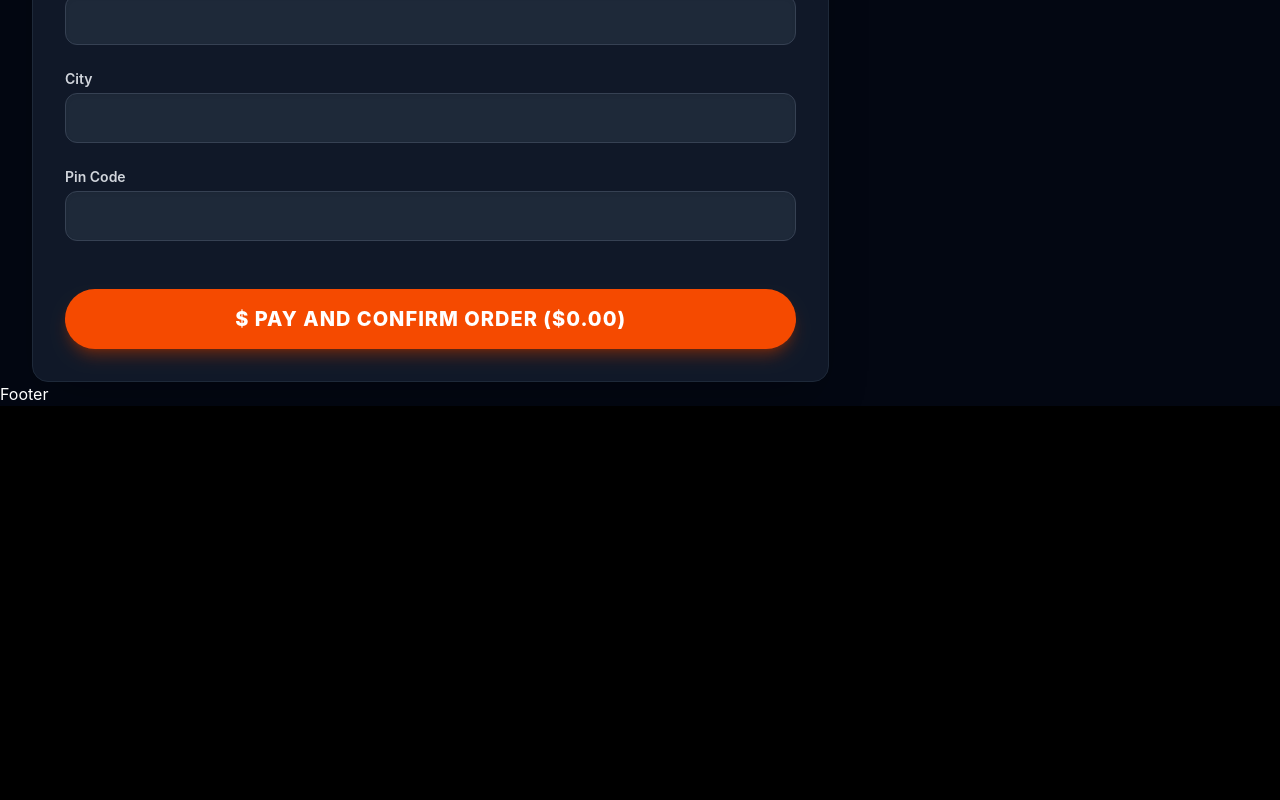
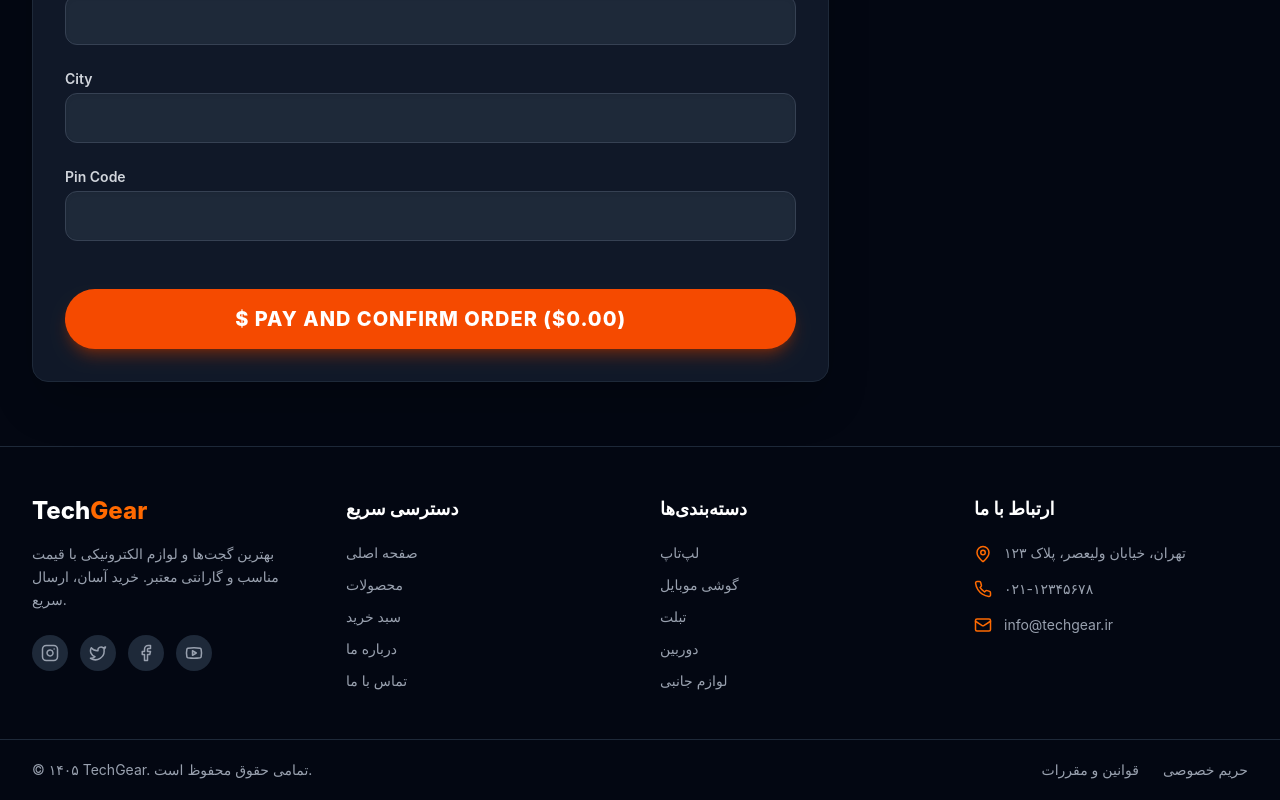
Before and after one commit to iman-skandari/shopping-Cart, a React (Vite) app: page /checkout in a window 1280 px wide. Shown: the part 440-1240 px from the top of the page. Before the commit the page ends 846 px from the top, so only its background shows below. Built offline with nearby package versions, Linux system fonts and the light colour scheme.

Commit message:
feat: redesign footer with modern dark theme and contact info

```diff
--- a/src/components/Footer/Footer.jsx
+++ b/src/components/Footer/Footer.jsx
@@ -1,8 +1,140 @@
-
 const Footer = () => {
   return (
-    <div>Footer</div>
-  )
-}
+    <footer className="bg-gray-950 text-gray-400 border-t border-gray-800 mt-16">
+      {/* Main Footer Content */}
+      <div className="container mx-auto px-4 lg:px-8 py-12">
+        <div className="grid grid-cols-1 md:grid-cols-2 lg:grid-cols-4 gap-10">
 
-export default Footer
+          {/* Brand Section */}
+          <div className="space-y-4">
+            <h3 className="text-2xl font-extrabold text-white">
+              Tech<span className="text-orange-500">Gear</span>
+            </h3>
+            <p className="text-sm leading-relaxed">
+              بهترین گجت‌ها و لوازم الکترونیکی با قیمت مناسب و گارانتی معتبر.
+              خرید آسان، ارسال سریع.
+            </p>
+            <div className="flex gap-3 pt-2">
+              {/* Instagram */}
+              <a href="#" className="w-9 h-9 rounded-full bg-gray-800 hover:bg-orange-600 flex items-center justify-center transition">
+                <svg xmlns="http://www.w3.org/2000/svg" width="18" height="18" viewBox="0 0 24 24" fill="none" stroke="currentColor" strokeWidth="2" strokeLinecap="round" strokeLinejoin="round">
+                  <rect width="20" height="20" x="2" y="2" rx="5" ry="5"/>
+                  <path d="M16 11.37A4 4 0 1 1 12.63 8 4 4 0 0 1 16 11.37z"/>
+                  <line x1="17.5" x2="17.51" y1="6.5" y2="6.5"/>
+                </svg>
+              </a>
+
+              {/* Twitter / X */}
+              <a href="#" className="w-9 h-9 rounded-full bg-gray-800 hover:bg-orange-600 flex items-center justify-center transition">
+                <svg xmlns="http://www.w3.org/2000/svg" width="18" height="18" viewBox="0 0 24 24" fill="none" stroke="currentColor" strokeWidth="2" strokeLinecap="round" strokeLinejoin="round">
+                  <path d="M22 4s-.7 2.1-2 3.4c1.6 10-9.4 17.3-18 11.6 2.2.1 4.4-.6 6-2C3 15.5.5 9.6 3 5c2.2 2.6 5.6 4.3 9 4-.9-4.2 4-6.6 7-3.8 1.1 0 3-1.2 3-1.2z"/>
+                </svg>
+              </a>
+
+              {/* Facebook */}
+              <a href="#" className="w-9 h-9 rounded-full bg-gray-800 hover:bg-orange-600 flex items-center justify-center transition">
+                <svg xmlns="http://www.w3.org/2000/svg" width="18" height="18" viewBox="0 0 24 24" fill="none" stroke="currentColor" strokeWidth="2" strokeLinecap="round" strokeLinejoin="round">
+                  <path d="M18 2h-3a5 5 0 0 0-5 5v3H7v4h3v8h4v-8h3l1-4h-4V7a1 1 0 0 1 1-1h3z"/>
+                </svg>
+              </a>
+
+              {/* Youtube */}
+              <a href="#" className="w-9 h-9 rounded-full bg-gray-800 hover:bg-orange-600 flex items-center justify-center transition">
+                <svg xmlns="http://www.w3.org/2000/svg" width="18" height="18" viewBox="0 0 24 24" fill="none" stroke="currentColor" strokeWidth="2" strokeLinecap="round" strokeLinejoin="round">
+                  <path d="M2.5 17a24.12 24.12 0 0 1 0-10 2 2 0 0 1 1.4-1.4 49.56 49.56 0 0 1 16.2 0A2 2 0 0 1 21.5 7a24.12 24.12 0 0 1 0 10 2 2 0 0 1-1.4 1.4 49.55 49.55 0 0 1-16.2 0A2 2 0 0 1 2.5 17"/>
+                  <path d="m10 15 5-3-5-3z"/>
+                </svg>
+              </a>
+            </div>
+          </div>
+
+          {/* Quick Links */}
+          <div>
+            <h4 className="text-white font-bold mb-5 text-lg">دسترسی سریع</h4>
+            <ul className="space-y-3 text-sm">
+              <li>
+                <a href="/" className="hover:text-orange-500 transition">صفحه اصلی</a>
+              </li>
+              <li>
+                <a href="/products" className="hover:text-orange-500 transition">محصولات</a>
+              </li>
+              <li>
+                <a href="/cart" className="hover:text-orange-500 transition">سبد خرید</a>
+              </li>
+              <li>
+                <a href="/about" className="hover:text-orange-500 transition">درباره ما</a>
+              </li>
+              <li>
+                <a href="/contact" className="hover:text-orange-500 transition">تماس با ما</a>
+              </li>
+            </ul>
+          </div>
+
+          {/* Categories */}
+          <div>
+            <h4 className="text-white font-bold mb-5 text-lg">دسته‌بندی‌ها</h4>
+            <ul className="space-y-3 text-sm">
+              <li>
+                <a href="#" className="hover:text-orange-500 transition">لپ‌تاپ</a>
+              </li>
+              <li>
+                <a href="#" className="hover:text-orange-500 transition">گوشی موبایل</a>
+              </li>
+              <li>
+                <a href="#" className="hover:text-orange-500 transition">تبلت</a>
+              </li>
+              <li>
+                <a href="#" className="hover:text-orange-500 transition">دوربین</a>
+              </li>
+              <li>
+                <a href="#" className="hover:text-orange-500 transition">لوازم جانبی</a>
+              </li>
+            </ul>
+          </div>
+
+          {/* Contact Info */}
+          <div>
+            <h4 className="text-white font-bold mb-5 text-lg">ارتباط با ما</h4>
+            <ul className="space-y-4 text-sm">
+              <li className="flex items-start gap-3">
+                <svg xmlns="http://www.w3.org/2000/svg" width="18" height="18" viewBox="0 0 24 24" fill="none" stroke="currentColor" strokeWidth="2" strokeLinecap="round" strokeLinejoin="round" className="text-orange-500 mt-0.5 shrink-0">
+                  <path d="M20 10c0 4.993-5.539 10.193-7.399 11.799a1 1 0 0 1-1.202 0C9.539 20.193 4 14.993 4 10a8 8 0 0 1 16 0"/>
+                  <circle cx="12" cy="10" r="3"/>
+                </svg>
+                <span>تهران، خیابان ولیعصر، پلاک ۱۲۳</span>
+              </li>
+              <li className="flex items-center gap-3">
+                <svg xmlns="http://www.w3.org/2000/svg" width="18" height="18" viewBox="0 0 24 24" fill="none" stroke="currentColor" strokeWidth="2" strokeLinecap="round" strokeLinejoin="round" className="text-orange-500 shrink-0">
+                  <path d="M22 16.92v3a2 2 0 0 1-2.18 2 19.79 19.79 0 0 1-8.63-3.07 19.5 19.5 0 0 1-6-6 19.79 19.79 0 0 1-3.07-8.67A2 2 0 0 1 4.11 2h3a2 2 0 0 1 2 1.72 12.84 12.84 0 0 0 .7 2.81 2 2 0 0 1-.45 2.11L8.09 9.91a16 16 0 0 0 6 6l1.27-1.27a2 2 0 0 1 2.11-.45 12.84 12.84 0 0 0 2.81.7A2 2 0 0 1 22 16.92z"/>
+                </svg>
+                <span>۰۲۱-۱۲۳۴۵۶۷۸</span>
+              </li>
+              <li className="flex items-center gap-3">
+                <svg xmlns="http://www.w3.org/2000/svg" width="18" height="18" viewBox="0 0 24 24" fill="none" stroke="currentColor" strokeWidth="2" strokeLinecap="round" strokeLinejoin="round" className="text-orange-500 shrink-0">
+                  <rect width="20" height="16" x="2" y="4" rx="2"/>
+                  <path d="m22 7-8.97 5.7a1.94 1.94 0 0 1-2.06 0L2 7"/>
+                </svg>
+                <span>info@techgear.ir</span>
+              </li>
+            </ul>
+          </div>
+        </div>
+      </div>
+
+      {/* Bottom Bar */}
+      <div className="border-t border-gray-800">
+        <div className="container mx-auto px-4 lg:px-8 py-5 flex flex-col sm:flex-row justify-between items-center gap-3 text-sm">
+          <p>
+            © ۱۴۰۵ TechGear. تمامی حقوق محفوظ است.
+          </p>
+          <div className="flex gap-6">
+            <a href="#" className="hover:text-orange-500 transition">قوانین و مقررات</a>
+            <a href="#" className="hover:text-orange-500 transition">حریم خصوصی</a>
+          </div>
+        </div>
+      </div>
+    </footer>
+  );
+};
+
+export default Footer;
```
